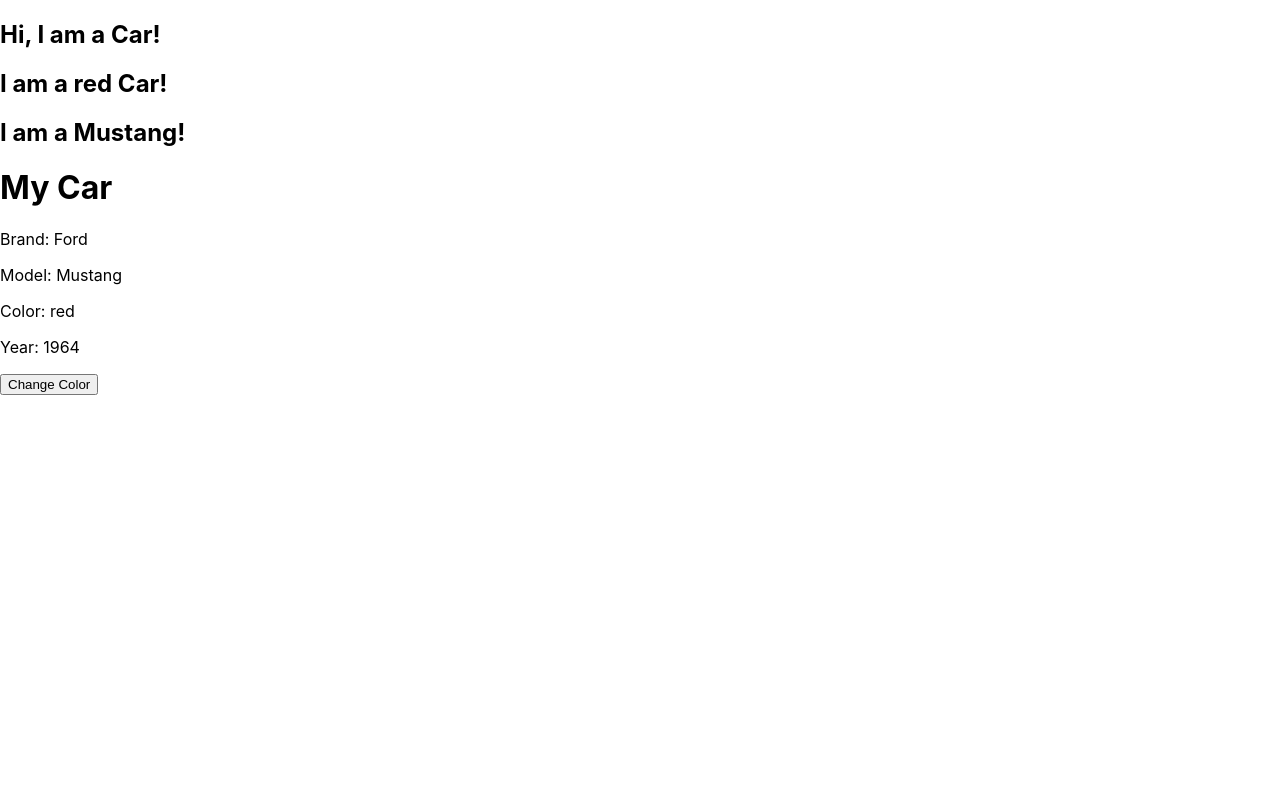
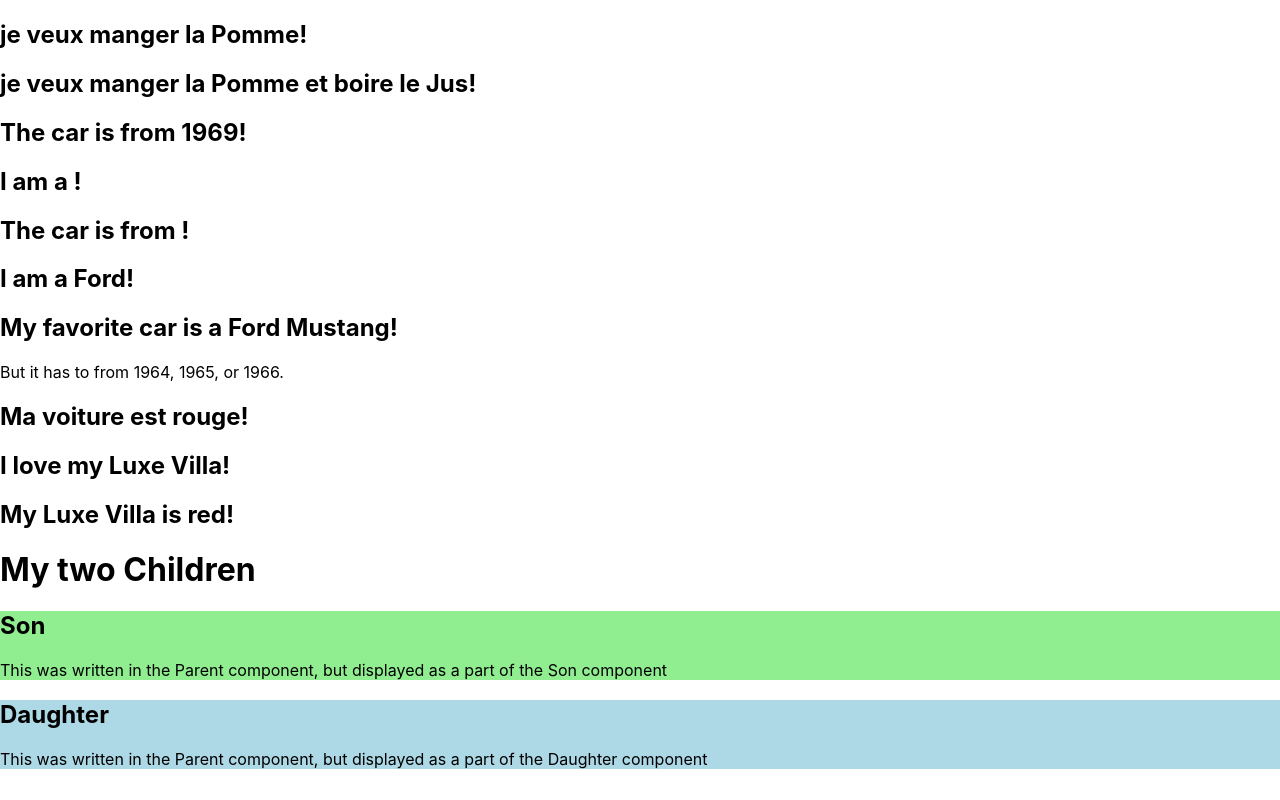
Before and after one commit to ariellechuenteu-cell/Dev-react, a React (Create React App) app: page / in a window 1280 px wide. Built offline with nearby package versions, Linux system fonts and the light colour scheme.

Commit message:
Introduction aux proprietes react,utilisation avec plusieurs types de donnees, destructuration et enfin enfants props

```diff
--- a/src/index.js
+++ b/src/index.js
@@ -6,69 +6,126 @@ import reportWebVitals from './reportWebVitals';
 
 import { createRoot } from 'react-dom/client'
 
-//Creation d'une classe Car qui herite de React.Component
-class Car extends React.Component {
-  render() {
-    return <h2>Hi, I am a Car!</h2>;
-  }
-}
-
-//Creation d'une classe MyCar qui herite de React.Component et qui prend une propriete color
-class MyCar extends React.Component {
-  render() {
-    return <h2>I am a {this.props.color} Car!</h2>;
-  }
+//creation d'une fonction avec une propriete brand qui sera affichée dans le h2
+function Food(myobj) {
+  return (
+    <h2>je veux manger la {myobj.brand}!</h2>
+  );
 }
 
 
-//Accesoire dans le constructeur de la classe MyCar1 pour initialiser les proprietes de la classe mere
-class MyCar1 extends React.Component {
-  constructor(props) {
-    super(props);
+//creation d'une fonction avec plusieurs proprietes qui seront affichées dans le h2
+function Food2(myobj) {
+  return (
+    <h2>je veux manger la {myobj.brand} et boire le {myobj.drink}!</h2>
+  );
 }
-  render() {
-    return <h2>I am a {this.props.model}!</h2>;
+
+//differents types de donnees
+
+function Car(props) {
+  return(
+    <>
+    <h2>The car is from {props.year}!</h2>
+    <h2>I am a {props.brand}!</h2>
+    </>
+  );
 }
+let x = "Ford";
+
+
+//les objets et les tableaux
+function MyCar(props) {
+  return (
+    <>
+      <h2>My favorite car is a {props.carinfo.name} {props.carinfo.model}!</h2>
+      <p>But it has to from {props.years[0]}, {props.years[1]}, or {props.years[2]}.</p>
+    </>
+  );
+}
+
+let z = [1964, 1965, 1966];
+let y = {name: "Ford", model: "Mustang"};
+
+
+//Destructuration des props
+function Voiture({color}) {
+  return (
+    <h2>Ma voiture est {color}!</h2>
+  );
 }
 
 
-// Creation d'une classe qui a un objet state qui contient une propriete brand
-class MyCar2 extends React.Component {
-  constructor(props) {
-    super(props);
-  this.state = {
-    brand: "Ford",
-    model: "Mustang",
-    color: "red",
-    year: 1964
-  };
+//on peut aussi detruire toutes les proprietes mais preciser quelle propriete s'affiche a l'interieur de la fonction
+function House(props) {
+  const {brand, model} = props;
+  return (
+    <h2>I love my {brand} {model}!</h2>
+  );
 }
-  // Creation d'une methode changeColor qui modifie la propriete color de l'objet state
-  changeColor = () =>{
-    this.setState({color:"blue"})
+
+
+//destructuration avec ...rest
+function House1({color, brand, ...rest}) {
+  return (
+    <h2>My {brand} {rest.model} is {color}!</h2>
+  );
 }
-  render() {
-    // Affichage des proprietes de l'objet state et d'un bouton qui appelle la methode changeColor
+
+
+//Enfant de react props
+function Son(props) {
   return (
-      <div>
-        <h1>My Car</h1>
-        <p>Brand: {this.state.brand}</p>
-        <p>Model: {this.state.model}</p>
-        <p>Color: {this.state.color}</p>
-        <p>Year: {this.state.year}</p>
-        <button type="button" onClick={this.changeColor}>Change Color</button>
+    <div style={{background: 'lightgreen'}}>
+      <h2>Son</h2>
+      <div>{props.children}</div>
     </div>
   );
 }
+
+function Daughter(props) {
+  const {brand, model} = props;
+  return (
+    <div style={{background: 'lightblue'}}>
+      <h2>Daughter</h2>
+      <div>{props.children}</div>
+    </div>
+  );
 }
+
+function Parent() {
+  return (
+    <div>
+      <h1>My two Children</h1>
+      <Son>
+        <p>
+          This was written in the Parent component,
+          but displayed as a part of the Son component
+        </p>
+      </Son>
+      <Daughter>
+        <p>
+          This was written in the Parent component,
+          but displayed as a part of the Daughter component
+        </p>
+      </Daughter>
+    </div>
+  );
+}
+
 
 const root = ReactDOM.createRoot(document.getElementById('root'));
 root.render(
   <reactStrictMode>
-    <Car />
-    <MyCar color="red" />
-    <MyCar1 model="Mustang"/>
-    <MyCar2 />
+    <Food brand="Pomme" />
+    <Food2 brand="Pomme" drink="Jus" />
+    <Car year={1969} />
+    <Car brand={x} />
+    <MyCar years={z} carinfo={y} />
+    <Voiture brand="Ford" model="Mustang" color="rouge" year={1969} />
+    <House brand="Luxe" model="Villa" color="green" />
+    <House1 brand="Luxe" model="Villa" color="red" year={1969} />
+    <Parent />
   </reactStrictMode>
 );
 
@@ -79,3 +136,11 @@ root.render(
 // to log results (for example: reportWebVitals(console.log))
 // or send to an analytics endpoint. Learn more: https://bit.ly/CRA-vitals
 reportWebVitals();
+
+
+
+
+// If you want to start measuring performance in your app, pass a function
+// to log results (for example: reportWebVitals(console.log))
+// or send to an analytics endpoint. Learn more: https://bit.ly/CRA-vitals
+reportWebVitals();
```
Lines whose indentation alone changed are shown as unchanged.
